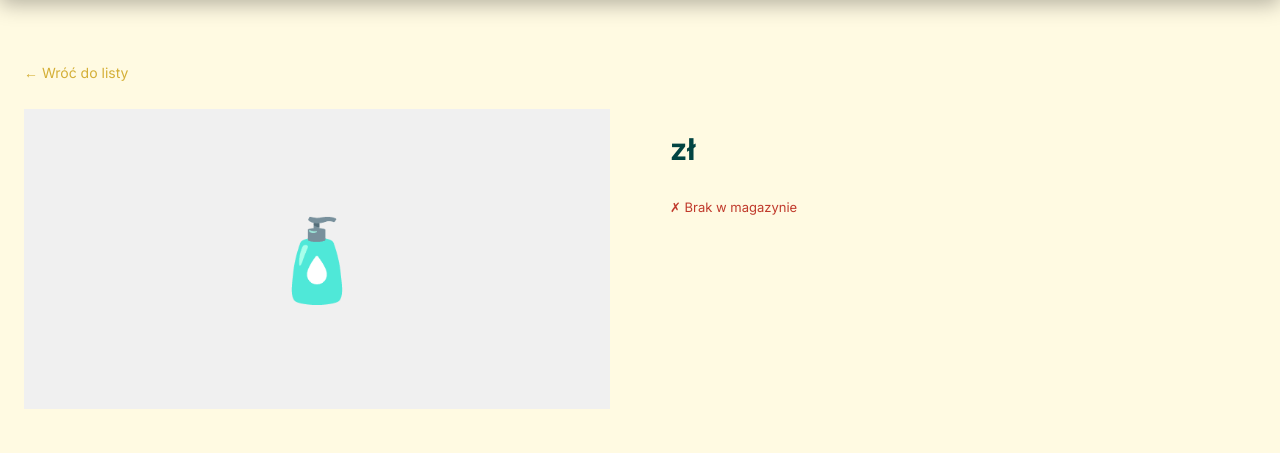
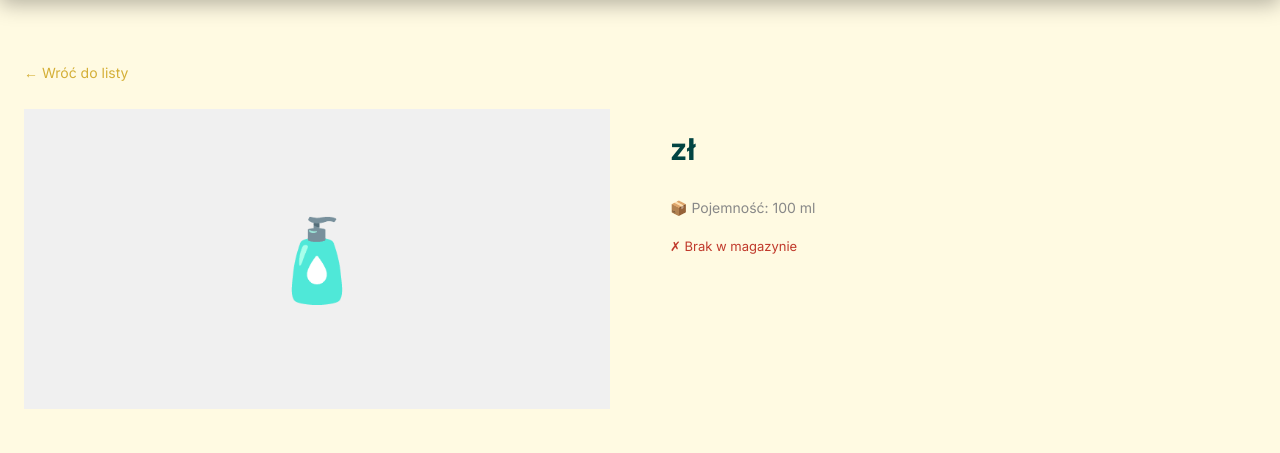
Before and after one commit to Camilleus/perfumy-mlm, a Django app: template templates/products/detail.html in a window 1280 px wide. Shown: the part 119-572 px from the top of the page. Run offline with Django 5.2, Linux system fonts and the light colour scheme; the template is opened without the code that fills it, so the values that code supplies are empty.

Commit message:
added volume of perfume to detail.html

```diff
--- a/templates/products/detail.html
+++ b/templates/products/detail.html
@@ -44,6 +44,9 @@
 
                 <div style="font-size:30px; font-weight:600; color:var(--forest-green); margin-bottom:24px;">{{ product.price }} zł</div>
 
+                <!-- NOWA LINIA Z POJEMNOŚCIĄ -->
+                <p style="font-size:14px; color:#888; margin-bottom:16px;">📦 Pojemność: 100 ml</p>
+
                 {% if product.stock_quantity > 0 %}
                 <p style="color:green; font-size:13px; margin-bottom:16px;">✓ Dostępny ({{ product.stock_quantity }} szt.)</p>
                 <a href="{% url 'cart_add' product.pk %}" class="btn" style="width:100%; padding:14px; font-size:15px; text-align:center; display:block; box-sizing:border-box; margin-bottom:10px;">Dodaj do koszyka</a>
```
